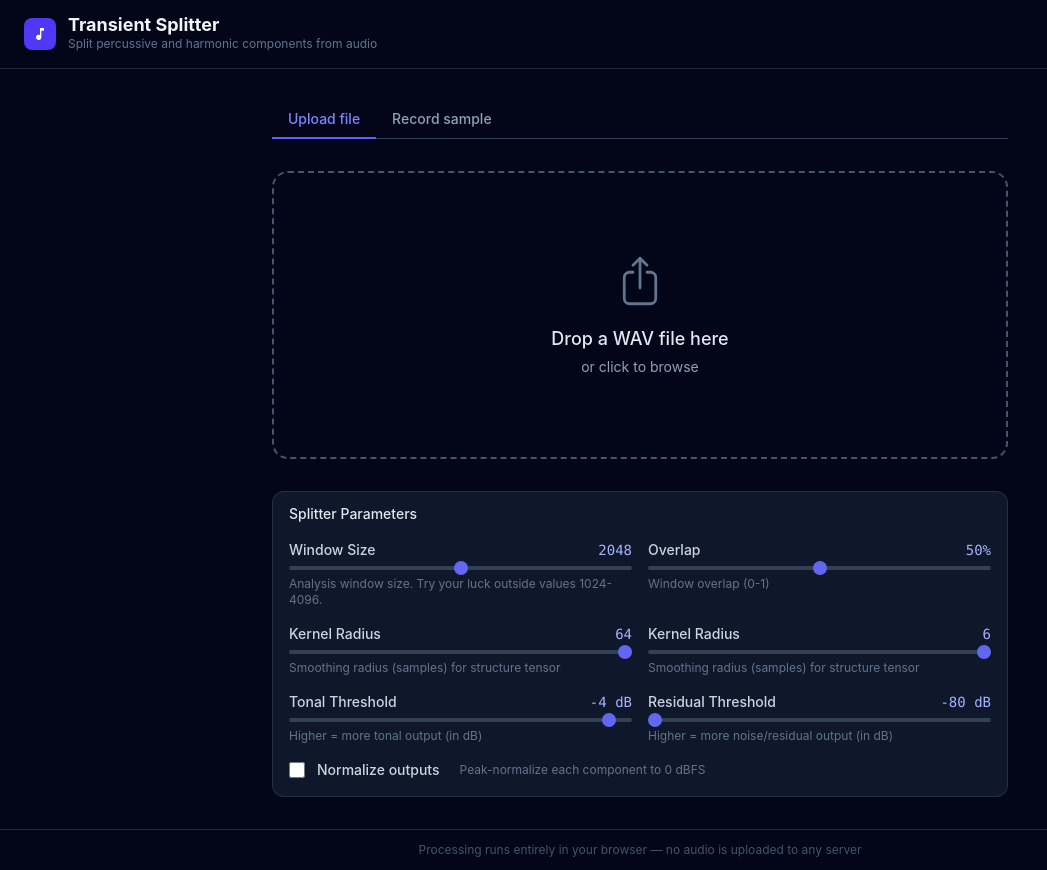
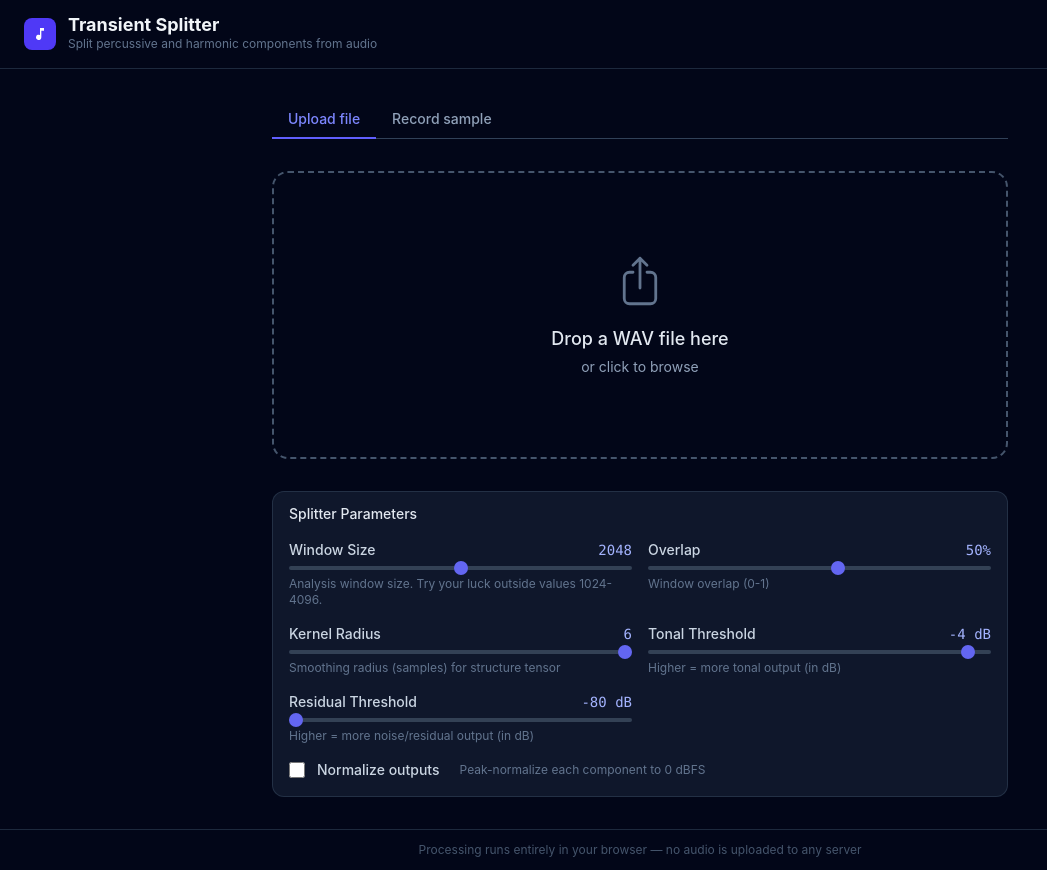
Before and after one commit to mikkovihonen/transientsplit, a React (Vite) app: page / in a window 1280 px wide. Shown: the whole page, without its empty margins (0-1047 px from the left). Built offline with nearby package versions, Linux system fonts and the light colour scheme.

Commit message:
FIX duplicate parameter error introduced by vscode

```diff
--- a/src/components/ParametersPanel.tsx
+++ b/src/components/ParametersPanel.tsx
@@ -95,20 +95,10 @@ export function ParametersPanel({ params, onChange, disabled }: Props) {
           hint="Window overlap (0-1)"
           value={params.overlap}
           min={0}
-          max={1}
-          step={0.1}
+          max={0.9}
+          step={0.05}
           format={(v) => `${(v * 100).toFixed(0)}%`}
           onChange={(v) => set('overlap', v)}
-          disabled={disabled}
-        />
-        <Slider
-          label="Kernel Radius"
-          hint="Smoothing radius (samples) for structure tensor"
-          value={params.radius}
-          min={1}
-          max={6}
-          format={(v) => String(Math.pow(2, v))}
-          onChange={(v) => set('winSize', Math.pow(2, v))}
           disabled={disabled}
         />
         <Slider
```
